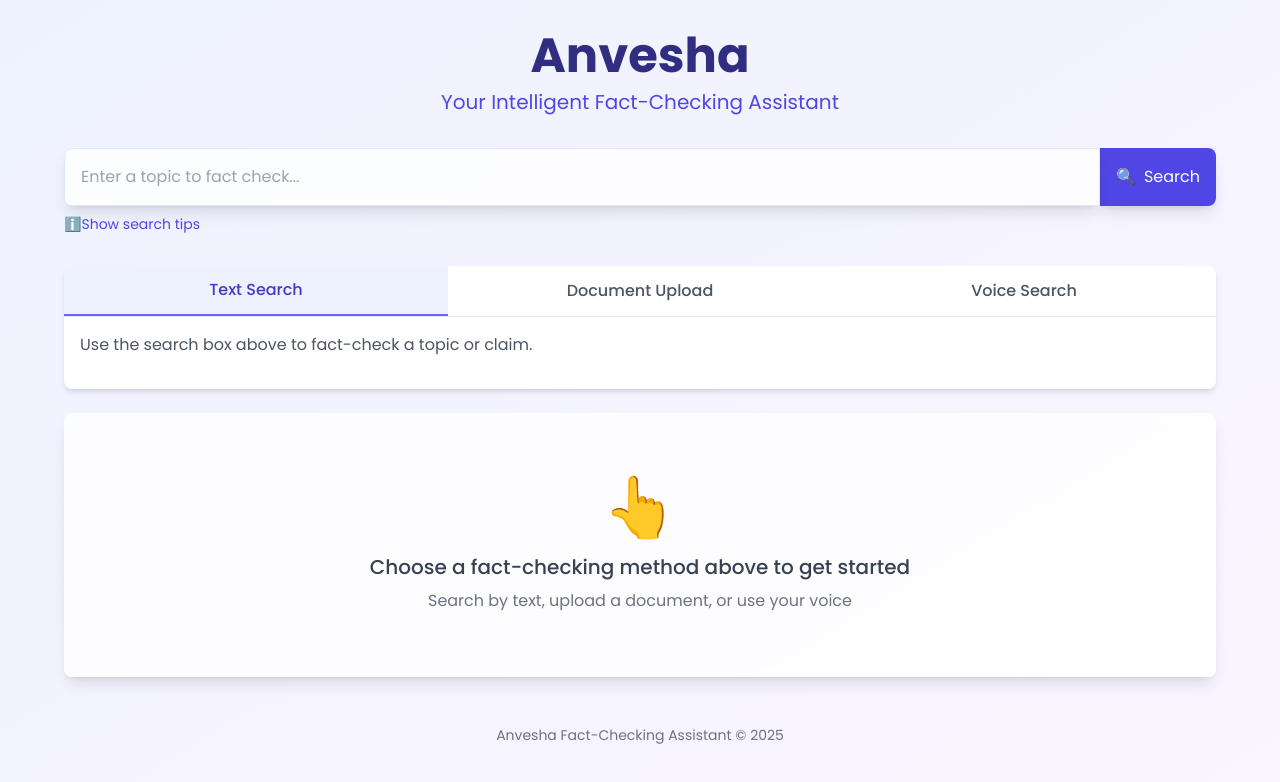
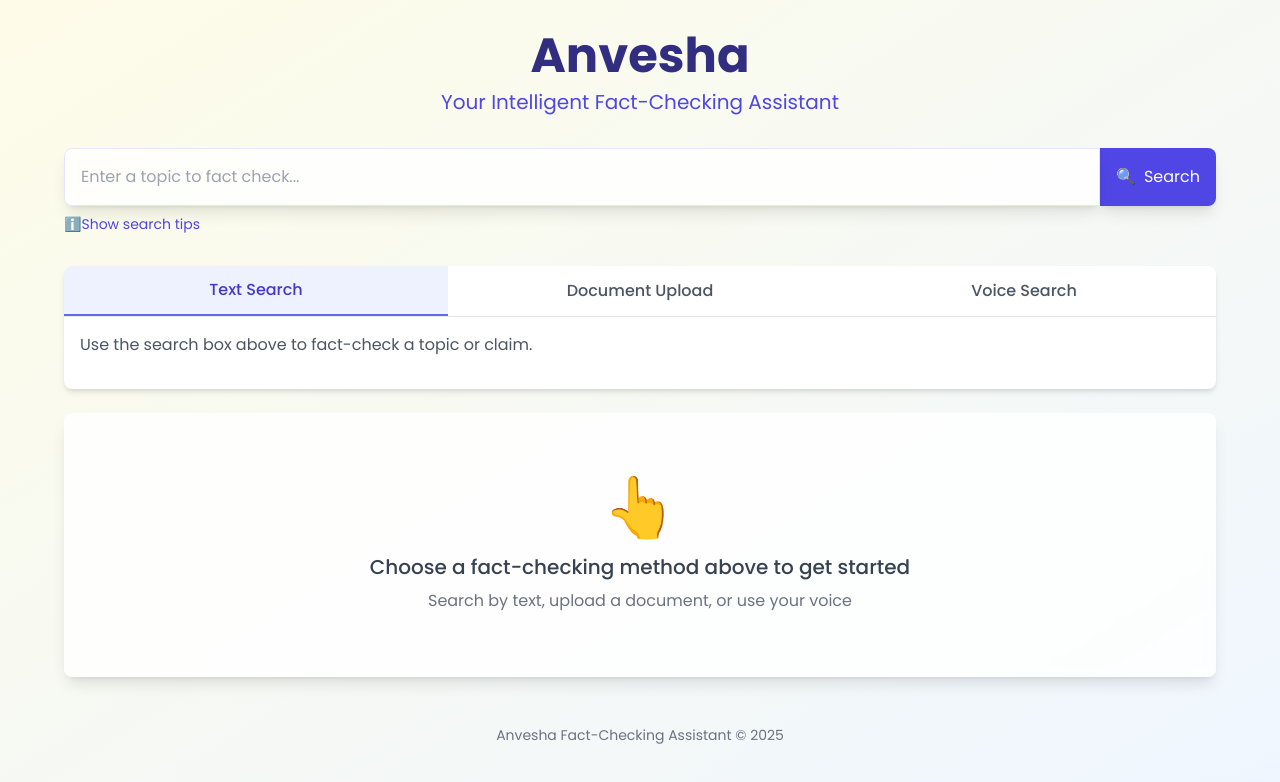
Before and after one commit to ft-prince/Anvesha, a React (Vite) app: page / in a window 1280 px wide. Shown: the top 782 px of the page. Built offline with nearby package versions, Linux system fonts and the light colour scheme.

Commit message:
changes in color

```diff
--- a/src/App.jsx
+++ b/src/App.jsx
@@ -93,7 +93,7 @@ function App() {
     <motion.div
       initial={{ opacity: 0 }}
       animate={{ opacity: 1 }}
-      className="min-h-screen bg-gradient-to-br from-indigo-50 to-purple-50 p-4 md:p-8"
+      className="min-h-screen bg-gradient-to-br from-yellow-50 to-blue-50 p-4 md:p-8"
     >
       <motion.div
         initial={{ opacity: 0, y: 20 }}
--- a/src/index.css
+++ b/src/index.css
@@ -4,12 +4,15 @@
 
 :root {
   font-family: 'Poppins', sans-serif;
+  background-color: #40E0D0;
 }
 
 body {
   margin: 0;
   min-width: 320px;
   min-height: 100vh;
+  background-color: #40E0D0;
+
 }
 
 .loader {
```
